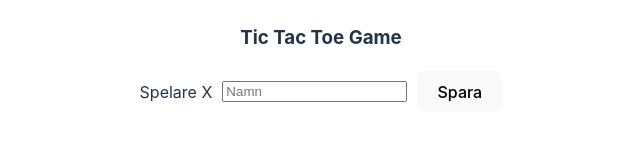
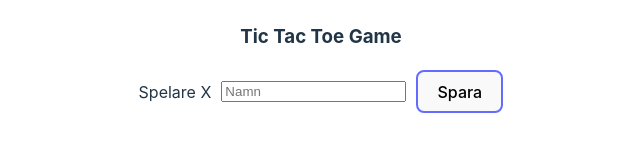
Before and after one commit to kseniiaivanova/Tic-Tac-Toe-game, a Vue app: page / in a window 1280 px wide. Shown: the part 341-492 px from the top of the page, without its empty margins (319-959 px from the left). Built offline with nearby package versions, Linux system fonts and the light colour scheme.

Commit message:
fix: fixed bug

```diff
--- a/src/components/GameBoard.vue
+++ b/src/components/GameBoard.vue
@@ -48,7 +48,7 @@ const checkDraw = () => {
         gameOver.value = true;
         win.value = false;
         winner.value = undefined;
-        console.log("hej");
+
 
 
 
--- a/src/style.css
+++ b/src/style.css
@@ -38,7 +38,7 @@ h1 {
 
 button {
   border-radius: 8px;
-  border: 1px solid transparent;
+  border: 2px solid #646cff;
   padding: 0.6em 1.2em;
   font-size: 1em;
   font-weight: 500;
@@ -48,7 +48,7 @@ button {
   transition: border-color 0.25s;
 }
 button:hover {
-  border-color: #646cff;
+  background-color: #646cff;
 }
 button:focus,
 button:focus-visible {
@@ -78,3 +78,9 @@ button:focus-visible {
     background-color: #f9f9f9;
   }
 }
+
+
+.gameboard {
+
+  margin-bottom: 2em;
+}
```
